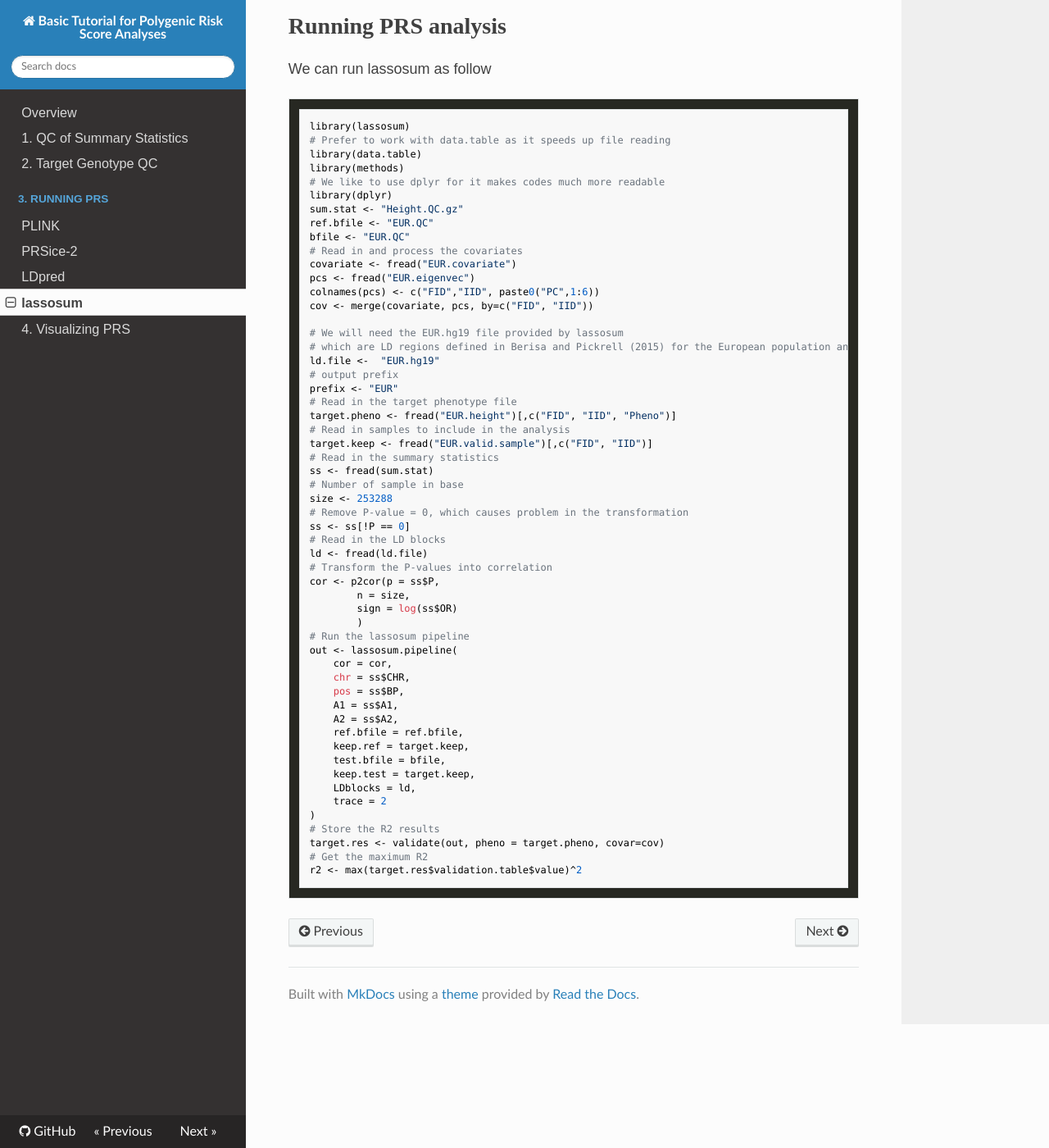
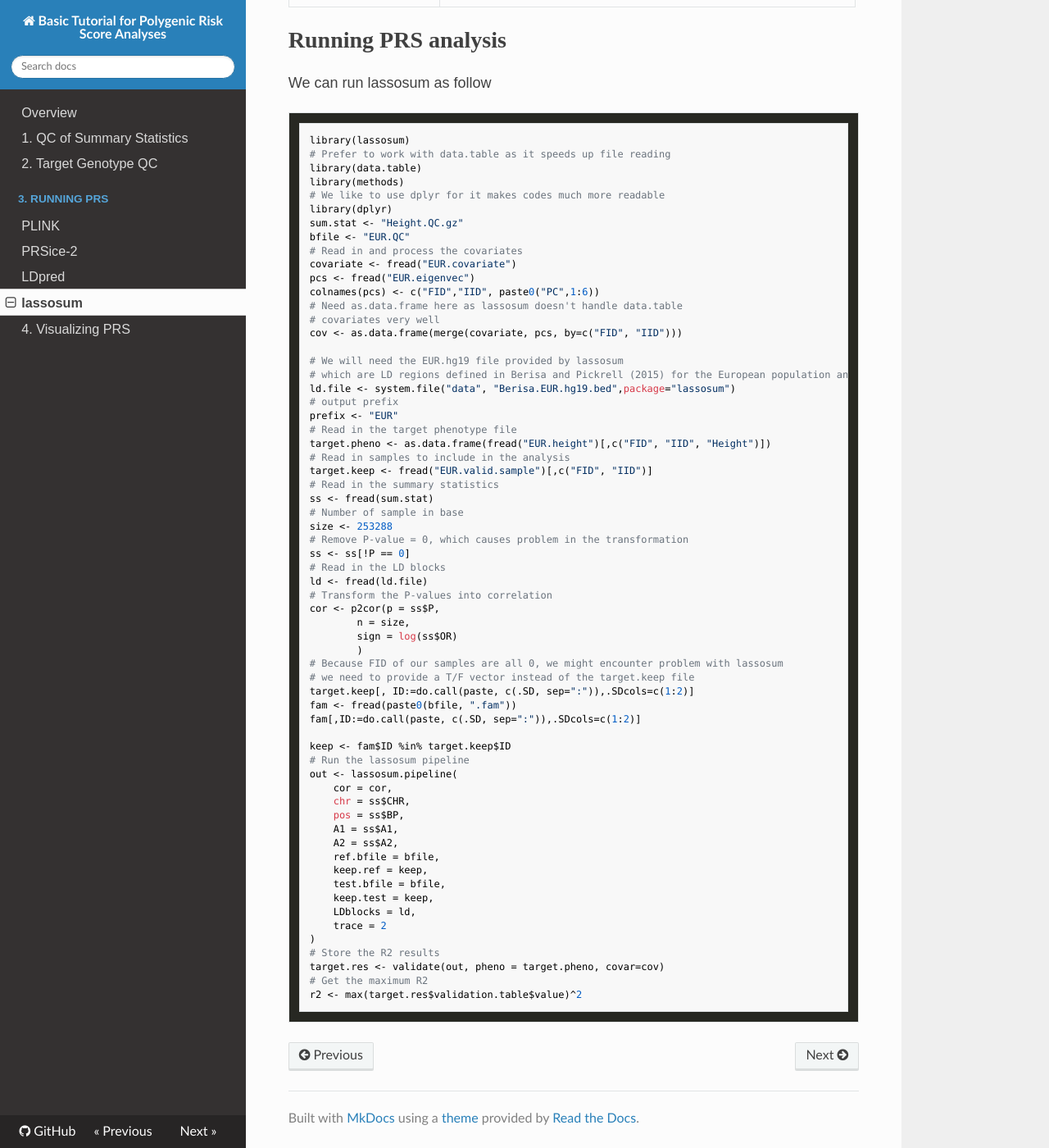
Before and after one commit to choishingwan/PRS-Tutorial, an MkDocs documentation site: the page built from docs/lassosum.md, in a window 1280 px wide and 1400 px high, scrolled down 752 px. Shown: the whole window at 82% size. Built offline with MkDocs 1.6.1, drawn with Linux system fonts in a browser that asks for light colours; nearby versions of some CDN libraries; formulas are drawn with MathJax 3.

```diff
--- a/docs/lassosum.md
+++ b/docs/lassosum.md
@@ -34,21 +35,22 @@ library(methods)
 # We like to use dplyr for it makes codes much more readable
 library(dplyr)
 sum.stat <- "Height.QC.gz"
-ref.bfile <- "EUR.QC"
 bfile <- "EUR.QC"
 # Read in and process the covariates
 covariate <- fread("EUR.covariate")
 pcs <- fread("EUR.eigenvec")
 colnames(pcs) <- c("FID","IID", paste0("PC",1:6))
-cov <- merge(covariate, pcs, by=c("FID", "IID"))
+# Need as.data.frame here as lassosum doesn't handle data.table
+# covariates very well
+cov <- as.data.frame(merge(covariate, pcs, by=c("FID", "IID")))
 
 # We will need the EUR.hg19 file provided by lassosum
 # which are LD regions defined in Berisa and Pickrell (2015) for the European population and the hg19 genome.
-ld.file <-  "EUR.hg19"
+ld.file <- system.file("data", "Berisa.EUR.hg19.bed",package="lassosum")
 # output prefix
 prefix <- "EUR"
 # Read in the target phenotype file
-target.pheno <- fread("EUR.height")[,c("FID", "IID", "Pheno")]
+target.pheno <- as.data.frame(fread("EUR.height")[,c("FID", "IID", "Height")])
 # Read in samples to include in the analysis
 target.keep <- fread("EUR.valid.sample")[,c("FID", "IID")]
 # Read in the summary statistics
@@ -64,6 +66,13 @@ cor <- p2cor(p = ss$P,
         n = size,
         sign = log(ss$OR)
         )
+# Because FID of our samples are all 0, we might encounter problem with lassosum
+# we need to provide a T/F vector instead of the target.keep file
+target.keep[, ID:=do.call(paste, c(.SD, sep=":")),.SDcols=c(1:2)]
+fam <- fread(paste0(bfile, ".fam"))
+fam[,ID:=do.call(paste, c(.SD, sep=":")),.SDcols=c(1:2)]
+
+keep <- fam$ID %in% target.keep$ID
 # Run the lassosum pipeline
 out <- lassosum.pipeline(
     cor = cor,
@@ -71,10 +80,10 @@ out <- lassosum.pipeline(
     pos = ss$BP,
     A1 = ss$A1,
     A2 = ss$A2,
-    ref.bfile = ref.bfile,
-    keep.ref = target.keep,
+    ref.bfile = bfile,
+    keep.ref = keep,
     test.bfile = bfile,
-    keep.test = target.keep,
+    keep.test = keep,
     LDblocks = ld,
     trace = 2
 )
```
Also changed, not shown: other parts of docs/lassosum.md (+1 -0 lines), docs/base.md (+3 -1 lines), docs/ldpred.md (+8 -3 lines), docs/plink.md (+124 -37 lines), docs/target.md (+18 -2 lines).
